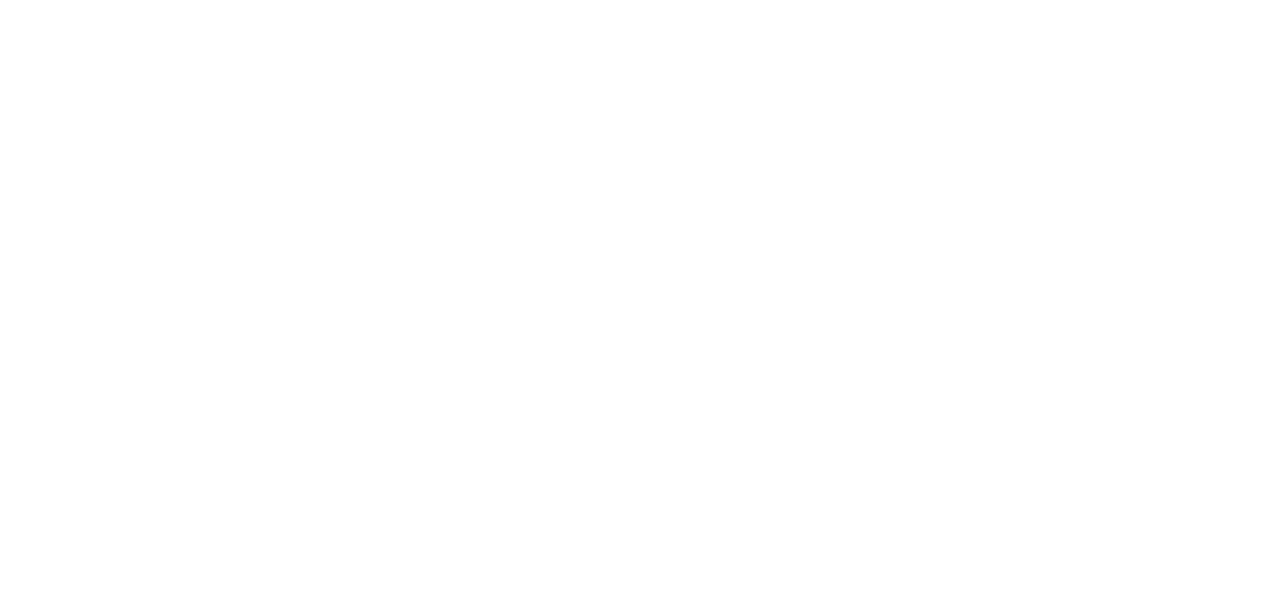
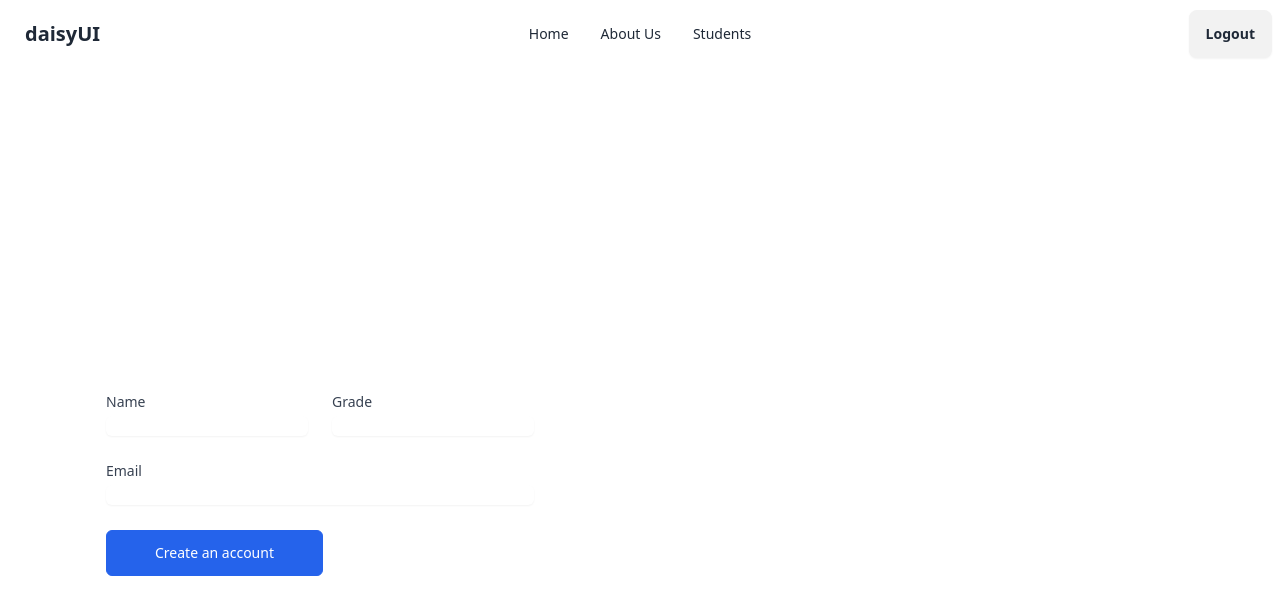
Before and after one commit to kenz003/mini-projet-2.0, a Vue app in the folder miniprojetFront/: page /add in a window 1280 px wide. Before the commit this address had no page. Shown: the top 614 px of the page. Built offline with nearby package versions, Linux system fonts and the light colour scheme.

Commit message:
Adding Add page to add students

```diff
--- a/miniprojetFront/src/router/index.js
+++ b/miniprojetFront/src/router/index.js
@@ -2,6 +2,7 @@
 import Navbar from '@/views/Navbar.vue'
 import Home from '@/views/Home.vue'
 import StudentsView from '@/views/Students/View.vue'
+import Add from '@/views/Students/Add.vue'
 
 const router = createRouter({
   history: createWebHistory(import.meta.env.BASE_URL),
@@ -28,6 +29,11 @@
       path: '/navbar',
       name: 'navbar',
       component: Navbar
+    },
+    {
+      path: '/add',
+      name: 'Add',
+      component: Add
     }
   ]
 })
--- /dev/null
+++ b/miniprojetFront/src/views/Students/Add.vue
@@ -0,0 +1,86 @@
+<template>
+    <NavbarVue/>
+    <!--
+  Heads up! 👋
+
+  Plugins:
+    - @tailwindcss/forms
+-->
+
+<section class="bg-white">
+    <div class="lg:grid lg:min-h-screen lg:grid-cols-12">
+
+      <main
+        class="flex items-center justify-center px-8 py-8 sm:px-12 lg:col-span-7 lg:px-16 lg:py-12 xl:col-span-6"
+      >
+        <div class="max-w-xl lg:max-w-3xl">
+          <form action="#" class="mt-8 grid grid-cols-6 gap-6">
+            <div class="col-span-6 sm:col-span-3">
+              <label for="FirstName" class="block text-sm font-medium text-gray-700">
+                Name
+              </label>
+
+              <input
+                type="text"
+                id="FirstName"
+                name="first_name"
+                class="mt-1 w-full rounded-md border-gray-200 bg-white text-sm text-gray-700 shadow-sm"
+              />
+            </div>
+
+            <div class="col-span-6 sm:col-span-3">
+              <label for="LastName" class="block text-sm font-medium text-gray-700">
+               Grade
+              </label>
+
+              <input
+                type="text"
+                id="LastName"
+                name="last_name"
+                class="mt-1 w-full rounded-md border-gray-200 bg-white text-sm text-gray-700 shadow-sm"
+              />
+            </div>
+
+            <div class="col-span-6">
+              <label for="Email" class="block text-sm font-medium text-gray-700"> Email </label>
+
+              <input
+                type="email"
+                id="Email"
+                name="email"
+                class="mt-1 w-full rounded-md border-gray-200 bg-white text-sm text-gray-700 shadow-sm"
+              />
+            </div>
+
+
+
+            <div class="col-span-6 sm:flex sm:items-center sm:gap-4">
+              <button
+                class="inline-block shrink-0 rounded-md border border-blue-600 bg-blue-600 px-12 py-3 text-sm font-medium text-white transition hover:bg-transparent hover:text-blue-600 focus:outline-none focus:ring active:text-blue-500"
+            >
+                Create an account
+              </button>
+            </div>
+          </form>
+        </div>
+      </main>
+    </div>
+  </section>
+</template>
+<script>
+
+import NavbarVue from '../Navbar.vue';
+
+
+
+  export default {
+    name: 'App',
+    components: {
+        NavbarVue
+    }
+  }
+  </script>
+
+  <style>
+  /* Add any necessary global styles here */
+  </style>
--- a/miniprojetFront/src/views/Students/View.vue
+++ b/miniprojetFront/src/views/Students/View.vue
@@ -1,7 +1,8 @@
 <template>
+  <NavbarVue/>
 
 
-    <NavbarVue/>
+
     <br> <br>
     <div class="overflow-x-auto">
         <table class="table">
@@ -36,6 +37,9 @@
             </tr>
         </tbody>
         </table>
+      </div>
+      <div class="navbar-end">
+        <router-link class="btn"  to="/add">Add student</router-link>
       </div>
 
 
```
Also changed, not shown: 1 other file (tests, documents, lock files or other folders).
